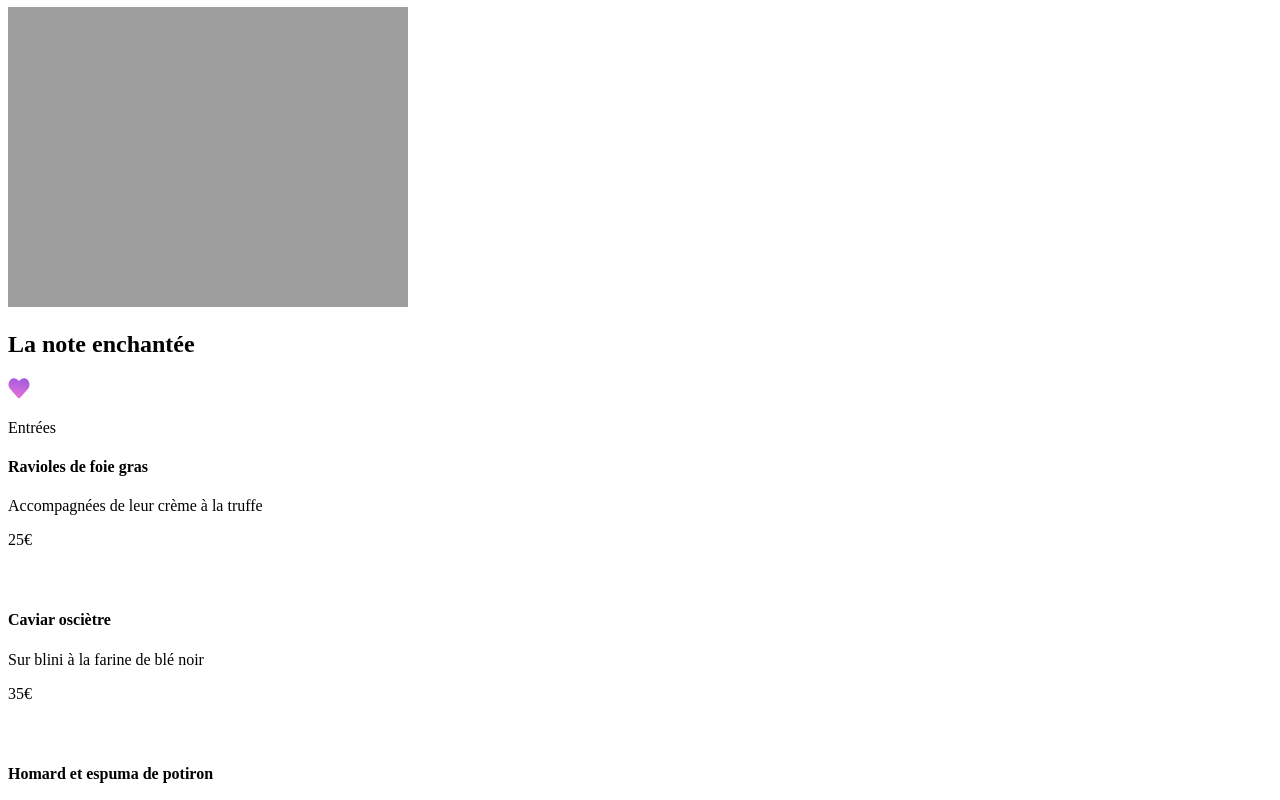
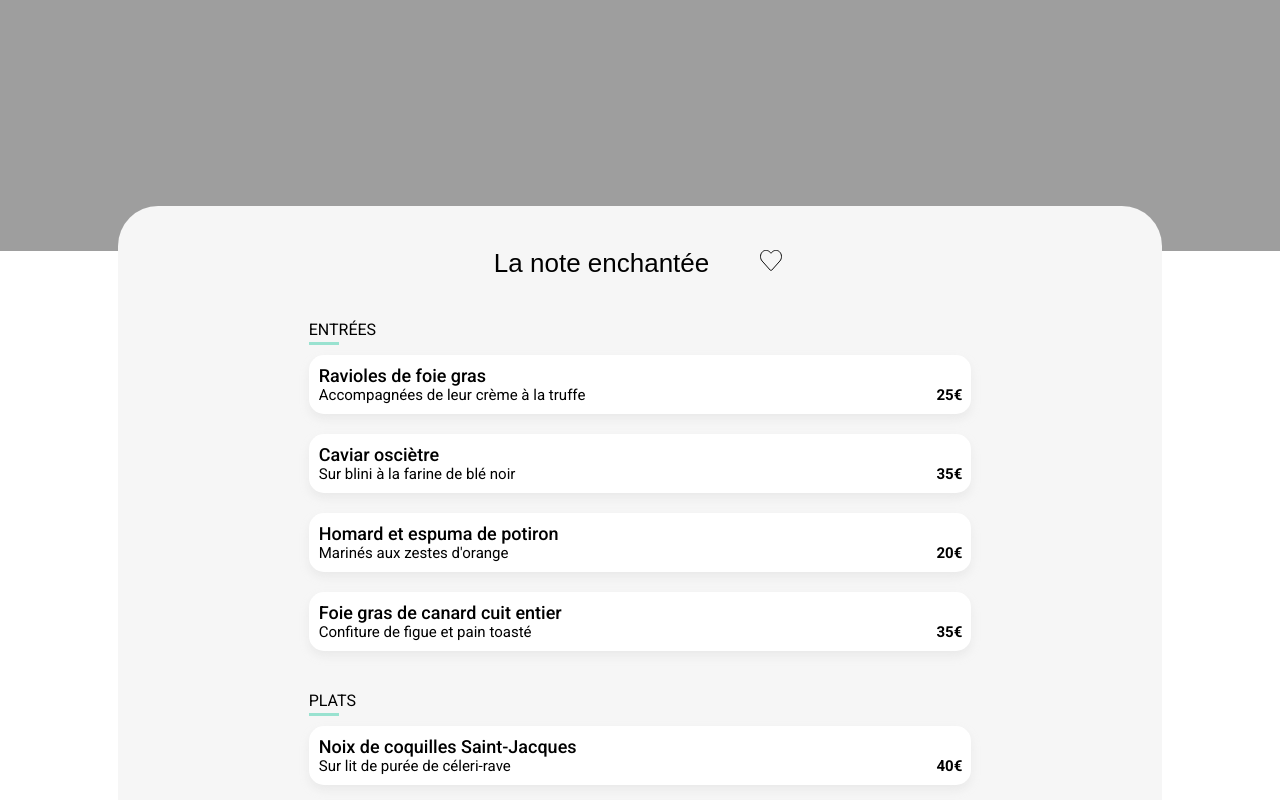
Before and after one commit to Florian-GitHub1/ohmyfood, a website: page ohmyfood/note.html in a window 1280 px wide. Shown: the part 101-901 px from the top of the page. Drawn offline with Linux system fonts and the light colour scheme; the site is published under a folder, as on GitHub Pages, so addresses that start at the root find nothing; a web font is replaced by a local one.

Commit message:
Commit github pages

```diff
--- a/ohmyfood/delice.html
+++ b/ohmyfood/delice.html
@@ -6,8 +6,8 @@
     <title>ohmyfood</title>
     <link rel="preconnect" href="https://fonts.googleapis.com">
     <link rel="preconnect" href="https://fonts.gstatic.com" crossorigin>
-    <link rel="stylesheet" href="/css/menu.css">
-    <link rel="stylesheet" href="/css/footer.css">
+    <link rel="stylesheet" type="text/css" href="../css/menu.css">
+    <link rel="stylesheet" type="text/css" href="../css/footer.css">
     <link rel="preconnect" href="https://fonts.googleapis.com">
     <link rel="preconnect" href="https://fonts.gstatic.com" crossorigin>
     <link href="https://fonts.googleapis.com/css2?family=Shrikhand&display=swap" rel="stylesheet">
--- a/ohmyfood/note.html
+++ b/ohmyfood/note.html
@@ -6,8 +6,8 @@
     <title>ohmyfood</title>
     <link rel="preconnect" href="https://fonts.googleapis.com">
     <link rel="preconnect" href="https://fonts.gstatic.com" crossorigin>
-    <link rel="stylesheet" href="/css/menu.css">
-    <link rel="stylesheet" href="/css/footer.css">
+    <link rel="stylesheet" type="text/css" href="../css/menu.css">
+    <link rel="stylesheet" type="text/css" href="../css/footer.css">
     <link rel="preconnect" href="https://fonts.googleapis.com">
     <link rel="preconnect" href="https://fonts.gstatic.com" crossorigin>
     <link href="https://fonts.googleapis.com/css2?family=Shrikhand&display=swap" rel="stylesheet">
```
Also changed, not shown: ohmyfood/francaise.html (+2 -2 lines), ohmyfood/index.html (+3 -3 lines), ohmyfood/palette.html (+2 -2 lines).
